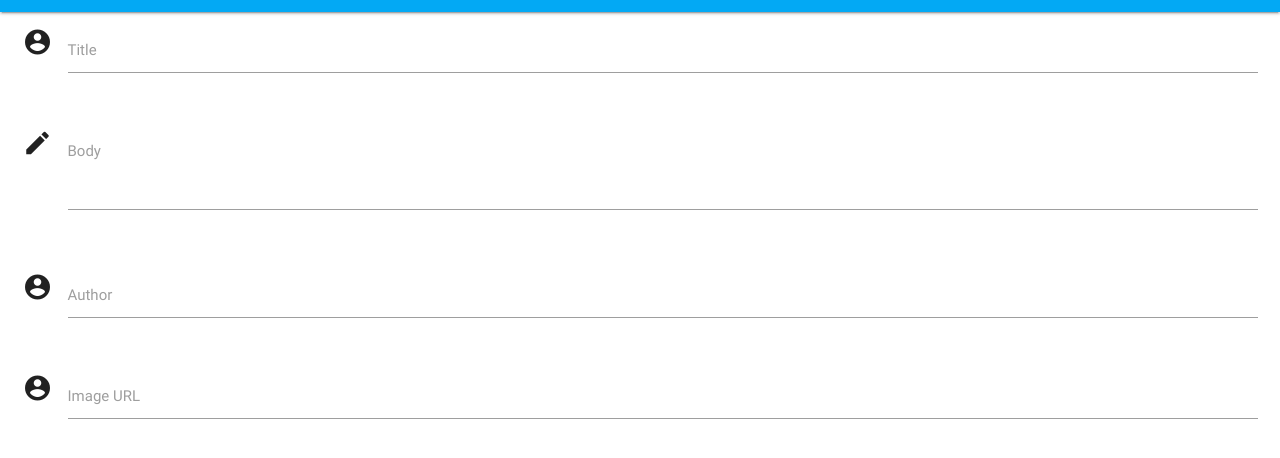
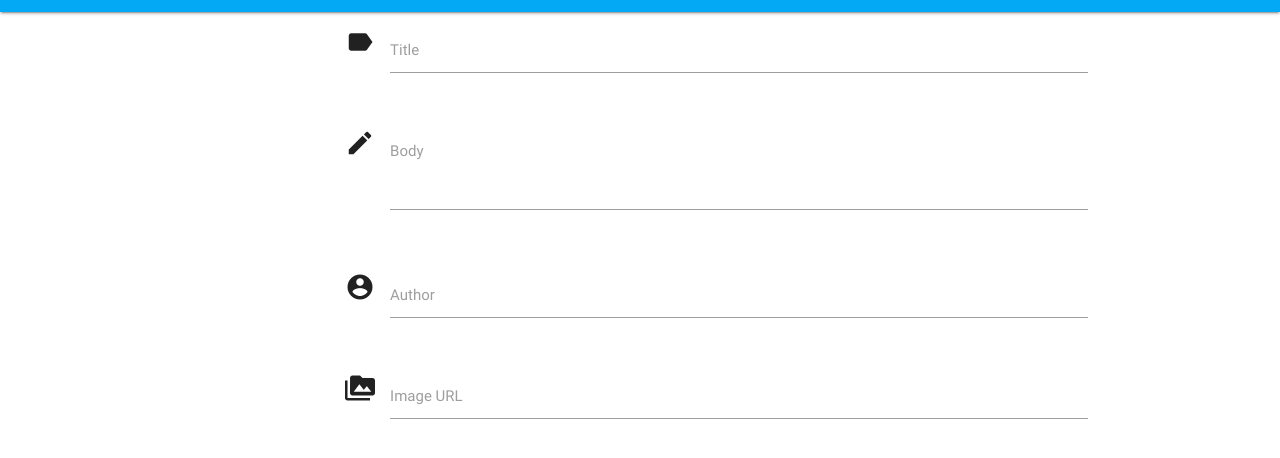
Before and after one commit to tvanmaren/reddit-clone, a website: page index.html in a window 1280 px wide. Shown: the part 52-510 px from the top of the page. Drawn offline with nearby package versions, Linux system fonts and the light colour scheme.

Commit message:
:construction: cleanup materialize form input

```diff
--- a/index.html
+++ b/index.html
@@ -19,8 +19,10 @@
         </div>
       </nav>
     </header>
-    <script src="/posts/posts.controller.js"></script>
-    <post></post>
+    <div class="container">
+      <script src="/posts/posts.controller.js"></script>
+      <post></post>
+    </div>
   </body>
 
 </html>
--- a/posts/posts.template.html
+++ b/posts/posts.template.html
@@ -1,30 +1,30 @@
 <div class="row">
   <form class="col s12">
     <div class="row">
-      <div class="input-field col s12">
-        <i class="material-icons prefix">account_circle</i>
-        <input id="title" type="text" class="validate">
+      <div class="input-field col s10 offset-s1 right">
+        <i class="small material-icons prefix">label</i>
+        <input id="title" type="text">
         <label for="title">Title</label>
       </div>
     </div>
     <div class="row">
-      <div class="input-field col s12">
-        <i class="material-icons prefix">mode_edit</i>
+      <div class="input-field col s10 offset-s1 right">
+        <i class="small material-icons prefix">mode_edit</i>
         <textarea id="body" class="materialize-textarea"></textarea>
         <label for="body">Body</label>
       </div>
     </div>
     <div class="row">
-      <div class="input-field col s12">
-        <i class="material-icons prefix">account_circle</i>
-        <input id="author" type="text" class="validate">
+      <div class="input-field col s10 offset-s1 right">
+        <i class="small material-icons prefix">account_circle</i>
+        <input id="author" type="text">
         <label for="author">Author</label>
       </div>
     </div>
     <div class="row">
-      <div class="input-field col s12">
-        <i class="material-icons prefix">account_circle</i>
-        <input id="image" type="text" class="validate">
+      <div class="input-field col s10 offset-s1 right">
+        <i class="small material-icons prefix">perm_media</i>
+        <input id="image" type="text">
         <label for="image">Image URL</label>
       </div>
     </div>
```
